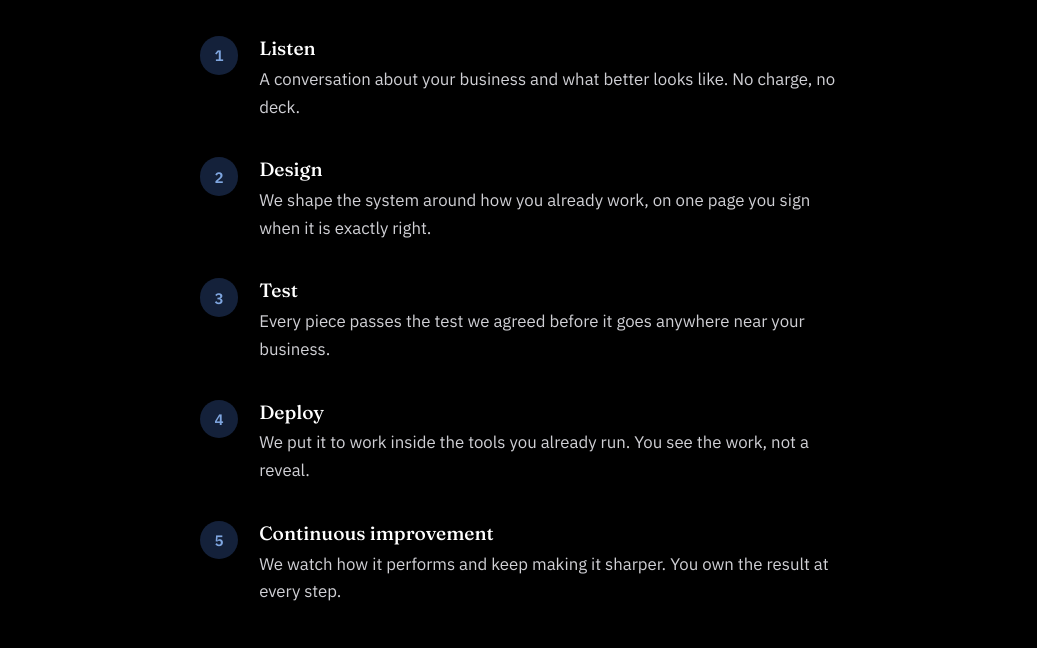
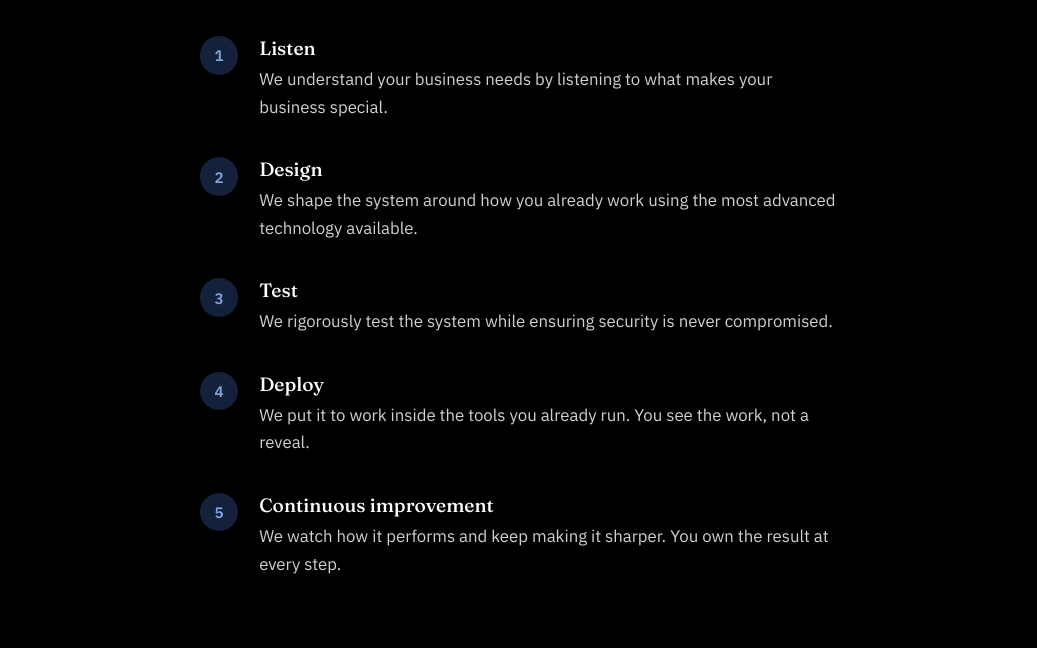
Before and after one commit to Logankenney/MentasVeritas, a plain HTML site: page index.html in a window 1280 px wide. Both pictures are taken after a click on the link "How we work". Shown: the part 152-800 px from the top of the page, without its empty margins (120-1157 px from the left). Drawn offline with Linux system fonts and the light colour scheme.

Commit message:
How we work: step descriptions 1 to 3 (#13)
Claude-Session: https://claude.ai/code/session_01PfbBYQxbYVVWJ7QWH7wyRG

Co-authored-by: Claude <noreply@anthropic.com>

```diff
--- a/index.html
+++ b/index.html
@@ -296,9 +296,9 @@
     <div class="wrap">
       <h2 id="process-h">AI Systems designed for the way you work</h2>
       <ol class="steps">
-        <li><div><h3>Listen</h3><p>A conversation about your business and what better looks like. No charge, no deck.</p></div></li>
-        <li><div><h3>Design</h3><p>We shape the system around how you already work, on one page you sign when it is exactly right.</p></div></li>
-        <li><div><h3>Test</h3><p>Every piece passes the test we agreed before it goes anywhere near your business.</p></div></li>
+        <li><div><h3>Listen</h3><p>We understand your business needs by listening to what makes your business special.</p></div></li>
+        <li><div><h3>Design</h3><p>We shape the system around how you already work using the most advanced technology available.</p></div></li>
+        <li><div><h3>Test</h3><p>We rigorously test the system while ensuring security is never compromised.</p></div></li>
         <li><div><h3>Deploy</h3><p>We put it to work inside the tools you already run. You see the work, not a reveal.</p></div></li>
         <li><div><h3>Continuous improvement</h3><p>We watch how it performs and keep making it sharper. You own the result at every step.</p></div></li>
       </ol>
```
